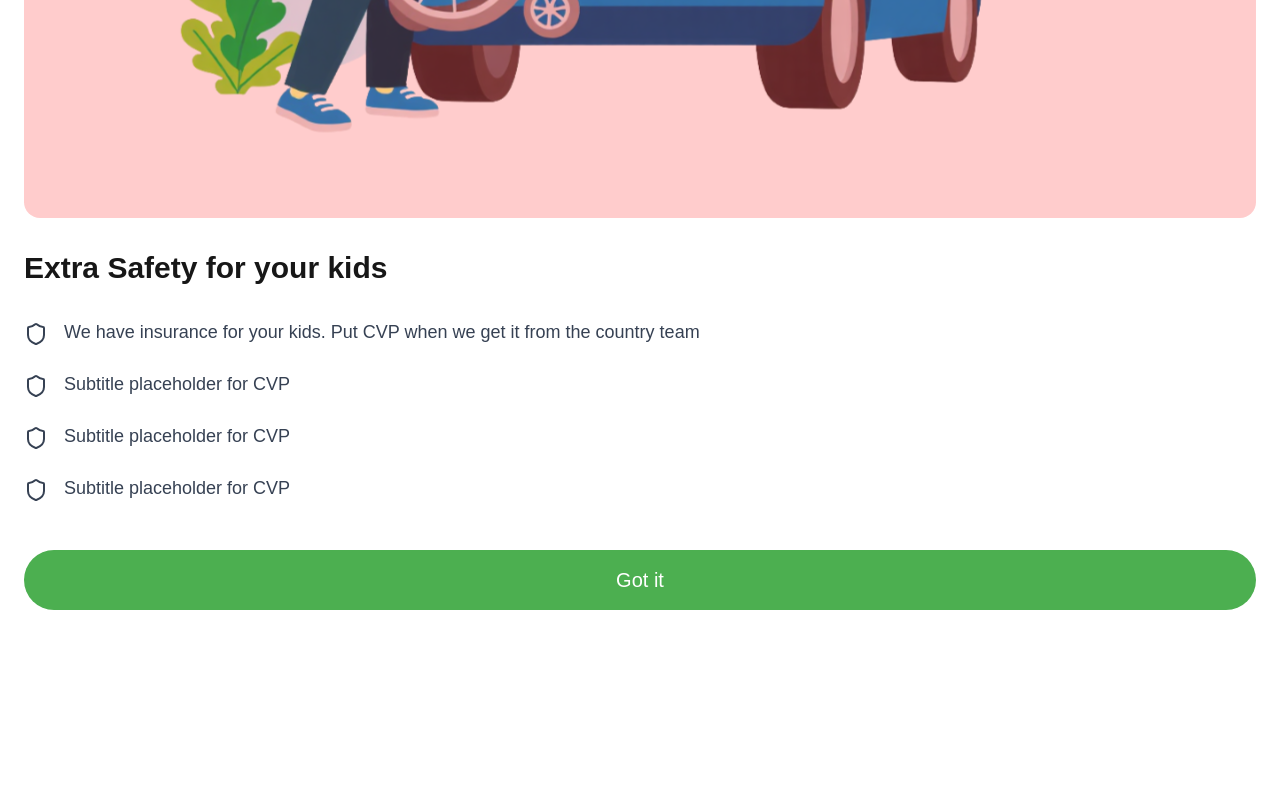
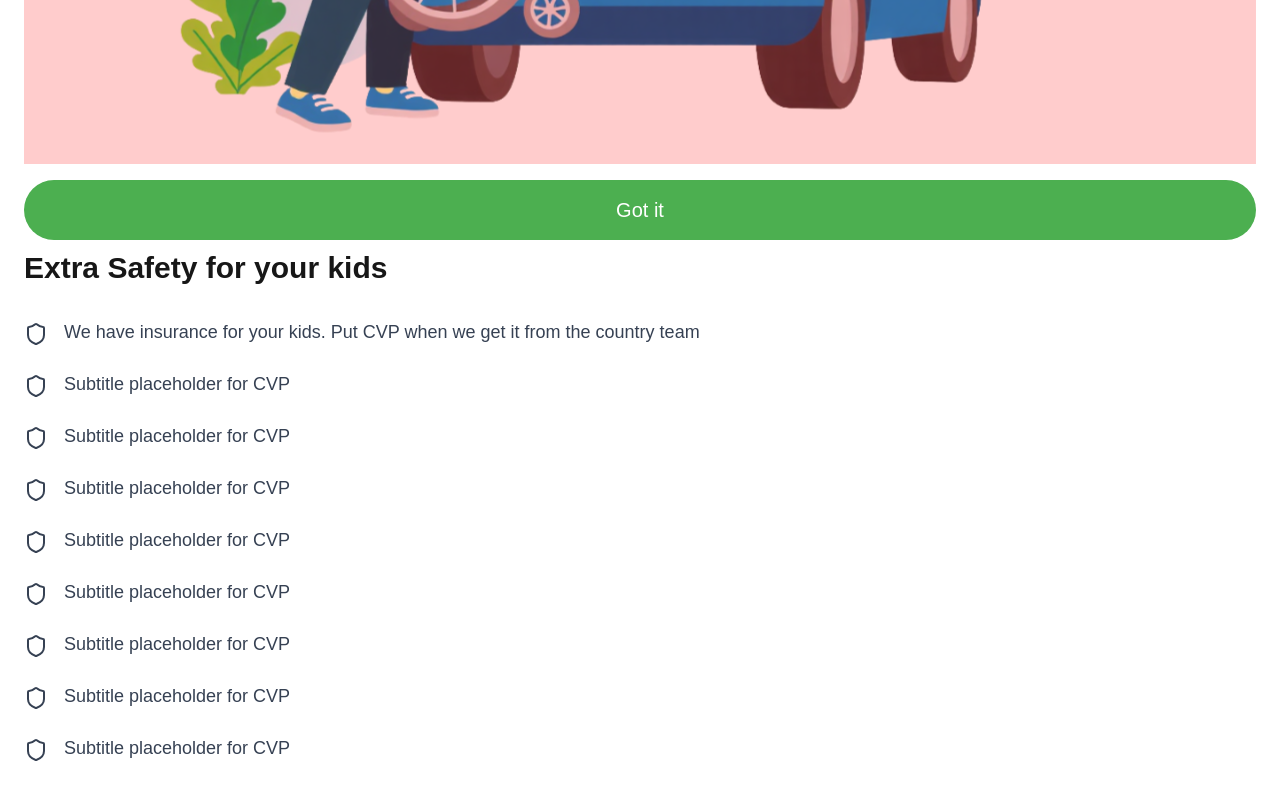
Before and after one commit to dqhieu/TestBottomSheet, a Next.js app: page / in a window 1280 px wide. Shown: the part 560-1360 px from the top of the page. Before the commit the page ends 1261 px from the top, so only its background shows below. Built offline with nearby package versions, Linux system fonts and the light colour scheme.

Commit message:
sticky button

```diff
--- a/app/components/BottomSheet.tsx
+++ b/app/components/BottomSheet.tsx
@@ -32,7 +32,7 @@ export default function BottomSheet() {
     <div ref={sheetRef} className="w-full ">
       <div className="fixed inset-0 bg-black/50 bg-white " />
       <div className="relative z-50 ">
-        <div className="bg-white w-full mx-auto rounded-t-3xl p-6 pb- 8">
+        <div className="bg-white w-full mx-auto rounded-t-3xl p-6 pb-8 flex flex-col h-full">
 
           {/* Image */}
           <div className="rounded-2xl mb-8">
@@ -48,7 +48,7 @@ export default function BottomSheet() {
           {/* Content */}
           <h2 className="text-3xl font-semibold mb-8">Extra Safety for your kids</h2>
 
-          <div className="h-[200px] overflow-y-auto pr-2">
+          <div className="flex-1 h-[200px] overflow-y-auto pr-2">
             <div className="space-y-6">
               <div className="flex items-start gap-4">
                 <Shield className="w-6 h-6 text-gray-700 mt-1" />
@@ -113,12 +113,14 @@ export default function BottomSheet() {
           </div>
 
           {/* Button */}
-          <button
-            onClick={handleGotItClick}
-            className="w-full bg-[#4CAF50] text-white py-4 rounded-full mt-8 text-xl font-medium hover:bg-[#43A047] transition-colors"
-          >
-            Got it
-          </button>
+          <div className="sticky bottom-0 pt-4 bg-white">
+            <button
+              onClick={handleGotItClick}
+              className="w-full bg-[#4CAF50] text-white py-4 rounded-full text-xl font-medium hover:bg-[#43A047] transition-colors"
+            >
+              Got it
+            </button>
+          </div>
         </div>
       </div>
     </div>
```
